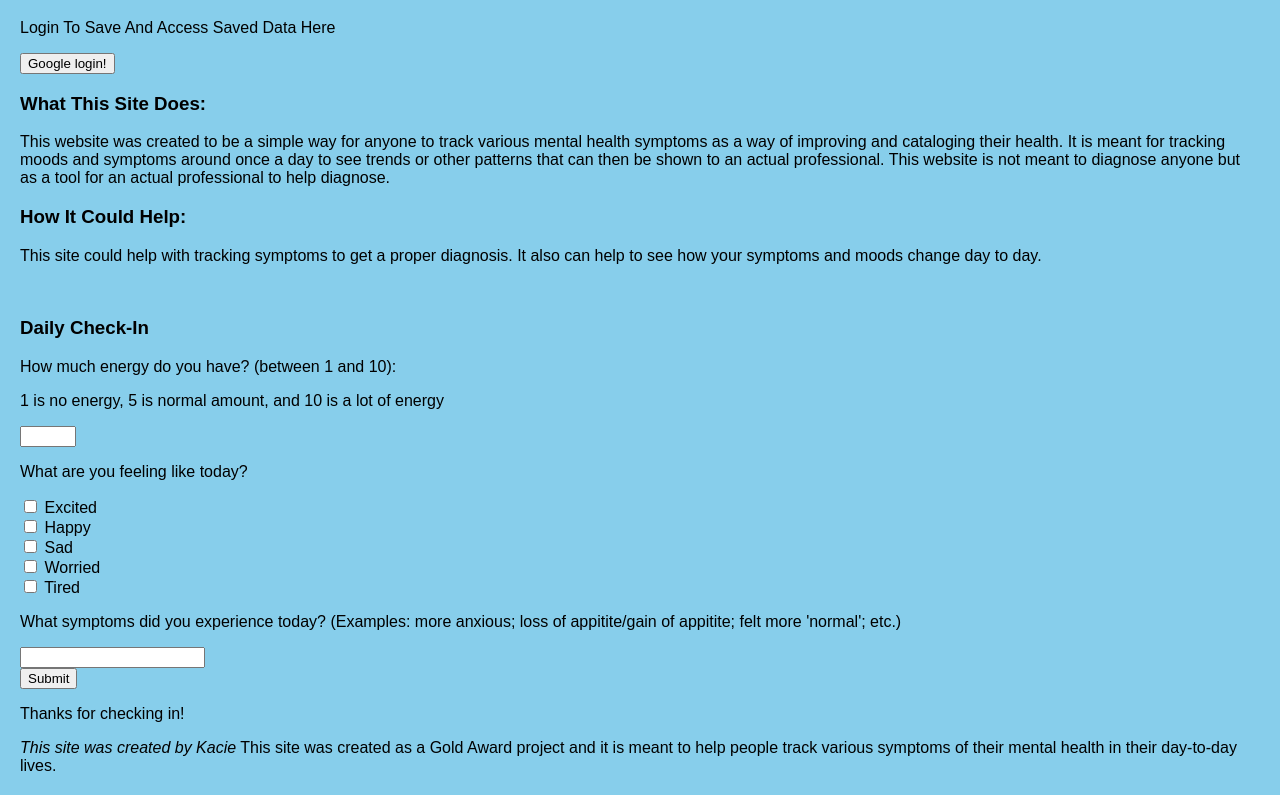
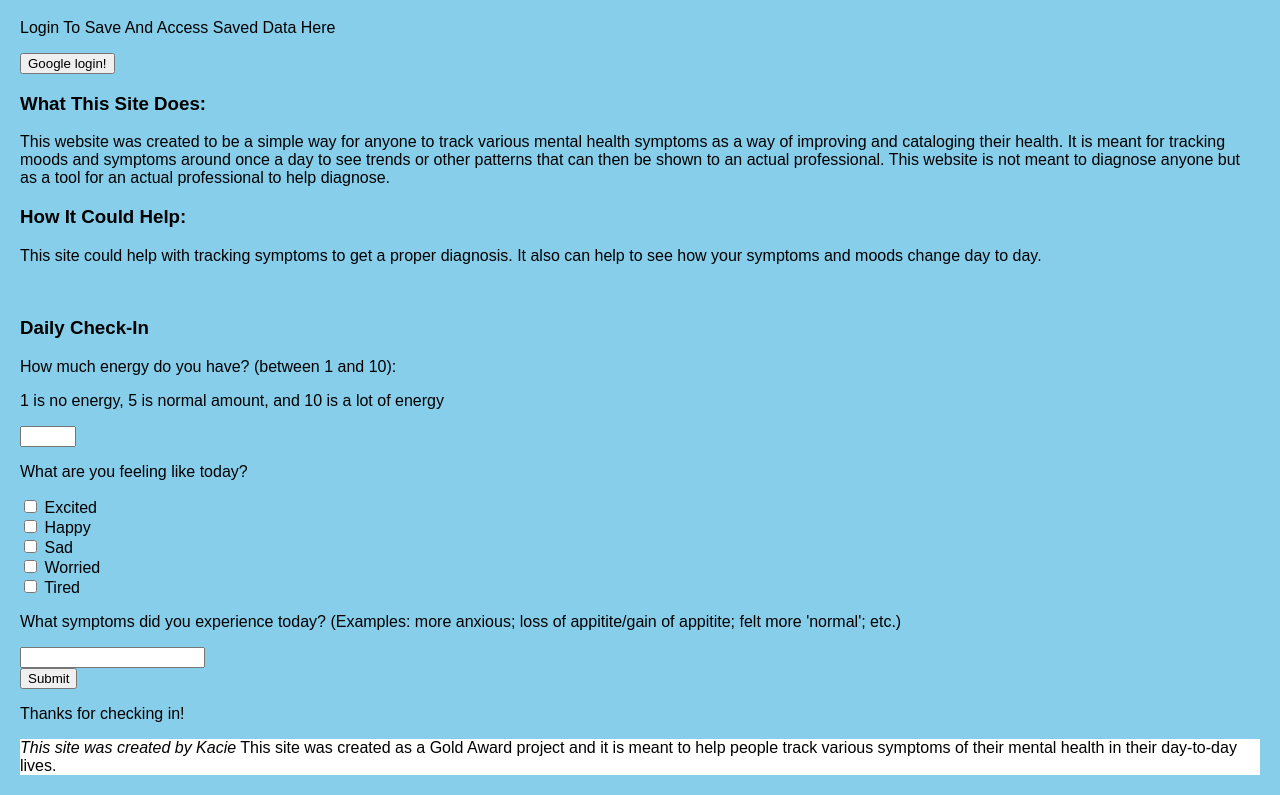
Before and after one commit to kaciem26/gold21229, a plain HTML site: page hi.html in a window 1280 px wide. Shown: the part 61-856 px from the top of the page. Drawn offline with Linux system fonts and the light colour scheme.

Commit message:
Update hi.html

```diff
--- a/hi.html
+++ b/hi.html
@@ -57,6 +57,9 @@
       font-weight: bold;
       font-family:Verdana
   }
+  footer {
+    background-color: white;
+  }
 </style>
 <script>
  // just figuring out how to save the form client-side :)
```
